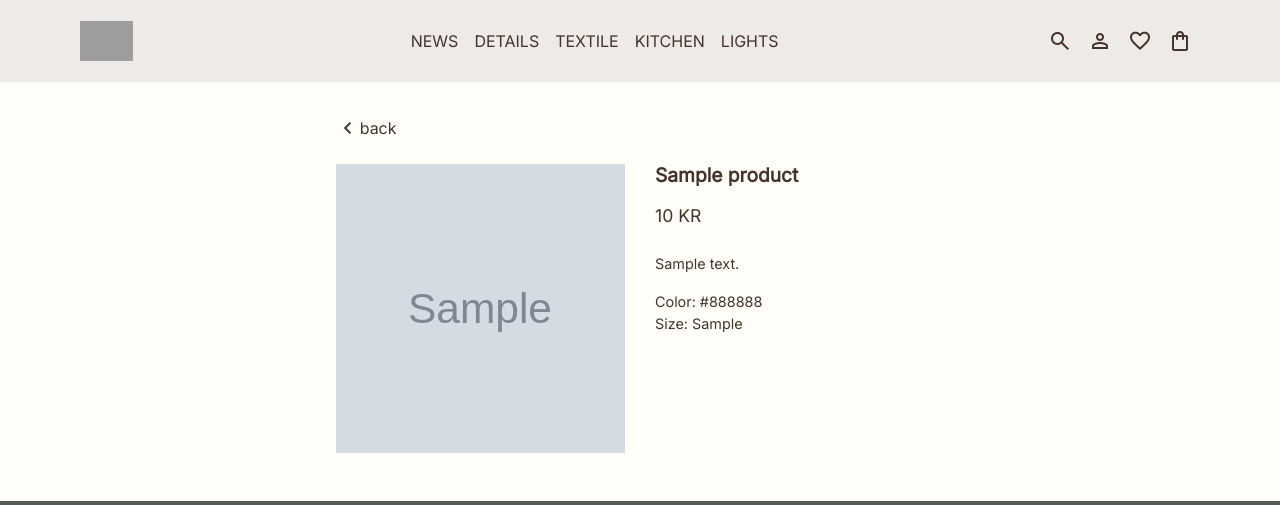
After one commit to cardan22/bjorkhem, a Django app: page /products/1 in a window 1280 px wide. The commit adds this page. Shown: the top 505 px of the page. Run offline with Django 3.2, Linux system fonts and the light colour scheme; tables that the repository leaves empty hold one stand-in row (values such as "Sample post"); grey boxes marked "Sample" are stand-in pictures; some libraries are stand-ins or nearby versions; grey boxes are pictures that could not be loaded.

Commit message:
Add product details page and functions

```diff
--- /dev/null
+++ b/products/templates/products/product_detail.html
@@ -0,0 +1,44 @@
+{% extends "base.html" %}
+{% load static %}
+
+{% block page_header %}
+    <!-- Page header block in the template -->
+    <div class="container header-container">
+        <div class="row">
+            <div class="col">
+            </div>
+        </div>
+    </div>
+{% endblock %}
+
+{% block content %}
+    <!-- Main content block in the template -->
+    <div class="overlay"></div>
+    <div class="container-fluid container-products px-5">
+        <div class="row">
+            <div class="col-12 col-md-6 col-lg-4 offset-lg-2">
+                <a href="#" onclick="history.back();"> <span class="material-symbols-outlined">chevron_left</span>back</a>
+                <div class="product-card mt-4 mb-5">
+                    <a href="{{ product.image.url }}" target="_blank" class="image-card">
+                        <img src="{{ product.image.url }}" alt="{{ product.image_alt }}">
+                    </a>
+                </div>
+            </div>
+            <div class="col-12 col-md-6 col-lg-4">
+                <div class="product-details-container my-5">
+                    <h1 class="header-card pb-2">{{ product.name }}</h1>
+                    <p class="product-price">{{ product.price }} KR</p>
+                    {% if product.discount %}
+                        <p class="discount-price">{{ product.discount }} KR</p>
+                    {% endif %}
+                    <p class="mt-4 text-xs">{{ product.description }}</p>
+                    {% if product.color or product.size %}
+                                <p class="m-0">Color: {{ product.color }}</p>
+                                <p>Size: {{ product.size }}</p>
+                    {% endif %}
+                </div>
+            </div>
+        </div>
+
+    </div>
+{% endblock %}
--- a/products/templates/products/products.html
+++ b/products/templates/products/products.html
@@ -21,21 +21,20 @@
                 <h2 class="products">Products</h2>
             </div>
         </div>
-
         <div class="row pb-3">
             <!-- Loop through products to display in cards -->
             {% for product in products %}
             <div class="col-lg-3 col-md-4 col-sm-6">
                 <!-- Product card with image, name, price, and discount if applicable -->
                 <div class="product-card">
-                    <a href="{ # }" class="image-card">
+                    <a href="{% url 'product_detail' product.id %}" class="image-card">
                         <img src="{{ product.image.url }}" alt="{{ product.image_alt }}">
                     </a>
                     <div class="card-details">
                         <h3 class="header-card pt-3">{{ product.name }}</h3>
                         <p>{{ product.price }} KR</p>
                         {% if product.discount %}
-                            <p>{{ product.price }} KR</p>
+                            <p>{{ product.discount }} KR</p>
                         {% endif %}
                     </div>
                 </div>
--- a/products/urls.py
+++ b/products/urls.py
@@ -2,5 +2,6 @@ from django.urls import path
 from . import views
 
 urlpatterns = [
-    path('', views.all_products, name='products')
+    path('', views.all_products, name='products'),
+    path('<product_id>', views.product_detail, name='product_detail'),
 ]
--- a/products/views.py
+++ b/products/views.py
@@ -1,5 +1,6 @@
-from django.shortcuts import render
+from django.shortcuts import render, get_object_or_404
 from .models import Product
+
 
 def all_products(request):
     """ A view to show all products, including sorting and search queries """
@@ -11,3 +12,15 @@ def all_products(request):
     }
 
     return render(request, 'products/products.html', context)
+
+
+def product_detail(request, product_id):
+    """ A view to show individual product details """
+
+    product = get_object_or_404(Product, pk=product_id)
+
+    context = {
+        'product': product,
+    }
+
+    return render(request, 'products/product_detail.html', context)
--- a/static/css/base.css
+++ b/static/css/base.css
@@ -182,6 +182,16 @@ footer {
     text-overflow: ellipsis;
 }
 
+/* Product details */
+
+.product-details-container p {
+    font-size: 0.9rem;
+}
+
+.product-price {
+    font-size: 1.1rem !important;
+}
+
 
 /* Media Queries */
 
--- a/templates/includes/main-nav.html
+++ b/templates/includes/main-nav.html
@@ -1,6 +1,6 @@
 <!-- Main Navigation (Visible on Larger Screens) -->
 <nav class="navbar navbar-expand-lg d-none d-lg-flex">
-    <a class="navbar-brand order-lg-first" href="#">
+    <a class="navbar-brand order-lg-first" href="{% url 'home' %}">
         <img src="your-logo.png" alt="Björkhem" height="40">
     </a>
     <div class="collapse navbar-collapse justify-content-center" id="navbarNav">
--- a/templates/includes/mobile-nav.html
+++ b/templates/includes/mobile-nav.html
@@ -5,7 +5,7 @@
         <span class="material-symbols-outlined">menu</span>
     </button>
     <!-- Logo -->
-    <a class="navbar-brand order-lg-first" href="#">
+    <a class="navbar-brand order-lg-first" href="{% url 'home' %}">
         <img src="your-logo.png" alt="Björkhem" height="40">
     </a>
     <!-- Mobile Navigation Icons -->
```
